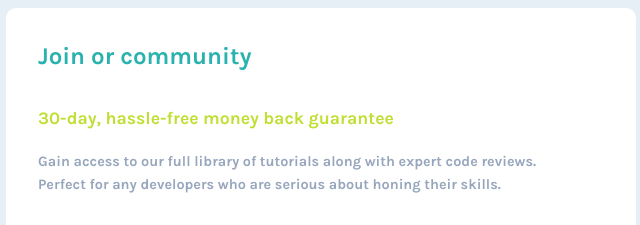
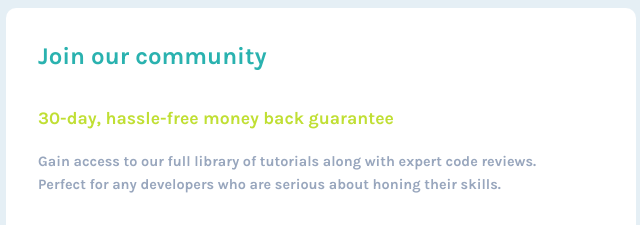
Before and after one commit to rafacalvo/price-grid-component, a plain HTML site: page index.html in a window 1280 px wide. Shown: the top 225 px of the page, 319-959 px from the left. Drawn offline with Linux system fonts and the light colour scheme.

Commit message:
Fixed some errors

```diff
--- a/index.html
+++ b/index.html
@@ -37,7 +37,7 @@
     <main>
       <section class="main__grid">
         <div class="title">
-          <h1>Join or community</h1>
+          <h1>Join our community</h1>
           <h3>30-day, hassle-free money back guarantee</h3>
           <h4>
             Gain access to our full library of tutorials along with expert code
```
